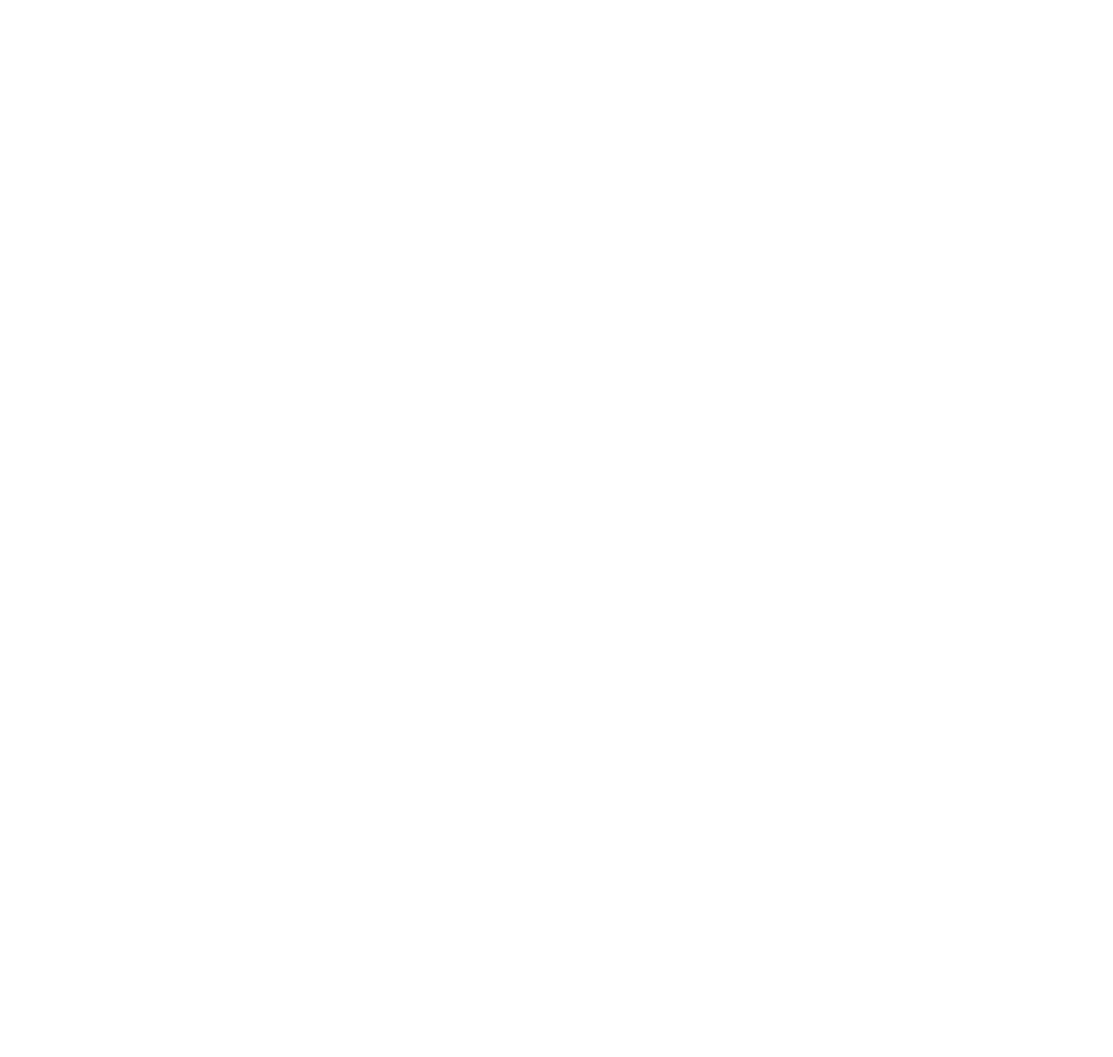
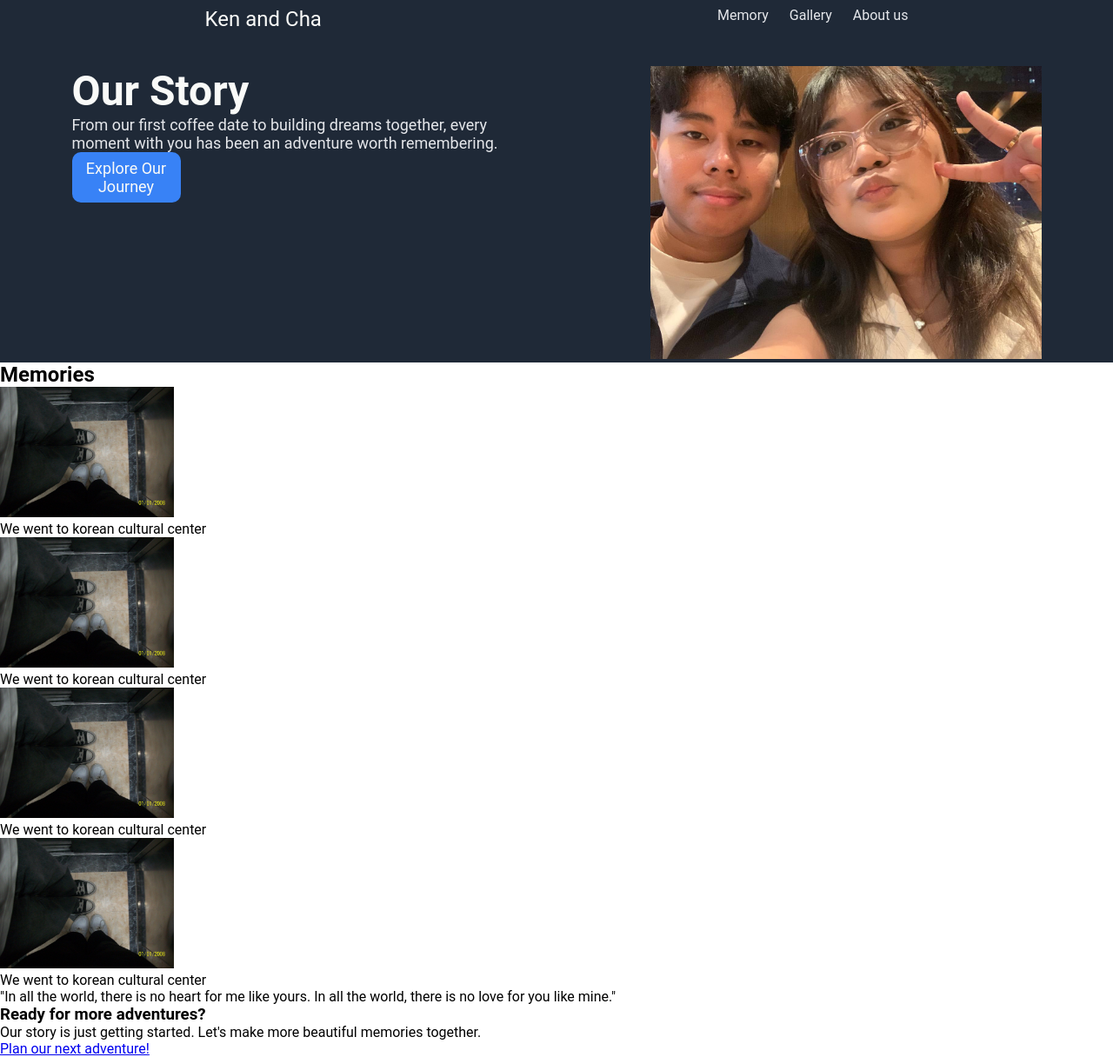
Before and after one commit to kxnn02/Landing-Page, a plain HTML site: page index.html in a window 1280 px wide. Shown: the whole page at 87% size. Before the commit the page ends 800 px from the top, so only its background shows below. Drawn offline with Linux system fonts and the light colour scheme.

Commit message:
Created the initial header and hero section, have alignment issues

```diff
--- a/index.html
+++ b/index.html
@@ -7,6 +7,69 @@
     <link rel="stylesheet" href="styles.css">
 </head>
 <body>
+    <div class="header-hero">
+        <header class="header">
+            <div class="header-logo">Ken and Cha</div>
 
+            <ul class="nav-container">
+                <li><a href="#">Memory</a></li>
+                <li><a href="#">Gallery</a></li>
+                <li><a href="#">About us</a></li>
+            </ul>
+        </header>
+
+        <main>
+            <section class="hero-container">
+                <div class="left-side">
+                    <h1>Our Story</h1>
+                    <p>From our first coffee date to building dreams together, every moment with you has been an adventure worth remembering.</p>
+                    <div class="hero-button">
+                        <a href="#">Explore Our Journey</a>
+                    </div>
+                </div>
+                <div class="right-side">
+                    <img src="/images/dtf bday celeb.jpg" class="hero-img">
+                </div>
+            </section>
+        </div>
+
+        <section class="memories-section">
+            <h1>Memories</h1>
+            <div class="card-container">
+                <div class="card">
+                    <img src="/images/korean-cultural-center.jpg" class="card-img">
+                    <p>We went to korean cultural center</p>
+                </div>
+                <div class="card">
+                    <img src="/images/korean-cultural-center.jpg" class="card-img">
+                    <p>We went to korean cultural center</p>
+                </div>
+                <div class="card">
+                    <img src="/images/korean-cultural-center.jpg" class="card-img">
+                    <p>We went to korean cultural center</p>
+                </div>
+                <div class="card">
+                    <img src="/images/korean-cultural-center.jpg" class="card-img">
+                    <p>We went to korean cultural center</p>
+                </div>
+            </div>
+        </section>
+
+        <section class="quote-section">
+            <div class="quote-container">
+                <p>"In all the world, there is no heart for me like yours. In all the world, there is no love for you like mine."</p>
+            </div>
+        </section>
+
+        <section class="cta-section">
+            <div class="cta-container">
+                <h3>Ready for more adventures?</h3>
+                <p>Our story is just getting started. Let's make more beautiful memories together.</p>
+                <div class="cta-button">
+                    <a href="#">Plan our next adventure!</a>
+                </div>
+            </div>
+        </section>
+    </main>
 </body>
 </html>
--- a/styles.css
+++ b/styles.css
@@ -0,0 +1,78 @@
+* {
+    margin: 0;
+    padding: 0;
+    box-sizing: border-box;
+    font-family: 'Roboto', sans-serif;
+}
+
+.hero-img {
+    width: 450px;
+    height: auto;
+}
+
+.card-img {
+    width: 200px;
+    height: auto;
+}
+
+.header {
+    display: flex;
+    justify-content: space-around;
+    padding: 8px;
+    margin-bottom: 32px;
+}
+
+.header-logo {
+    font-size: 24px;
+    color: #F9FAF8;
+}
+
+.nav-container {
+    display: flex;
+    gap: 24px;
+    color: #F9FAF8;
+}
+
+.nav-container li {
+    list-style: none;
+}
+
+.nav-container a {
+    text-decoration: none;
+    color: inherit;
+    color: #E5E7EB;
+}
+
+.hero-container .left-side h1 {
+    color: #F9FAF8;
+    font-size: 48px;
+}
+
+.hero-container .left-side p {
+    color: #E5E7EB;
+    font-size: 18px;
+    width: 500px;
+}
+
+.hero-container {
+    display: flex;
+    justify-content: space-around;
+}
+
+.header-hero {
+    background-color: #1F2937;
+}
+
+.hero-button {
+    background-color: #3882F6;
+    width: 125px;
+    text-align: center;
+    padding: 8px;
+    border-radius: 10px;
+}
+
+.hero-button a {
+    color: #F9FAF8;
+    text-decoration: none;
+    font-size: 18px;
+}
```
Also changed, not shown: images/dtf bday celeb.jpg (added), images/korean-cultural-center.jpg (added).
